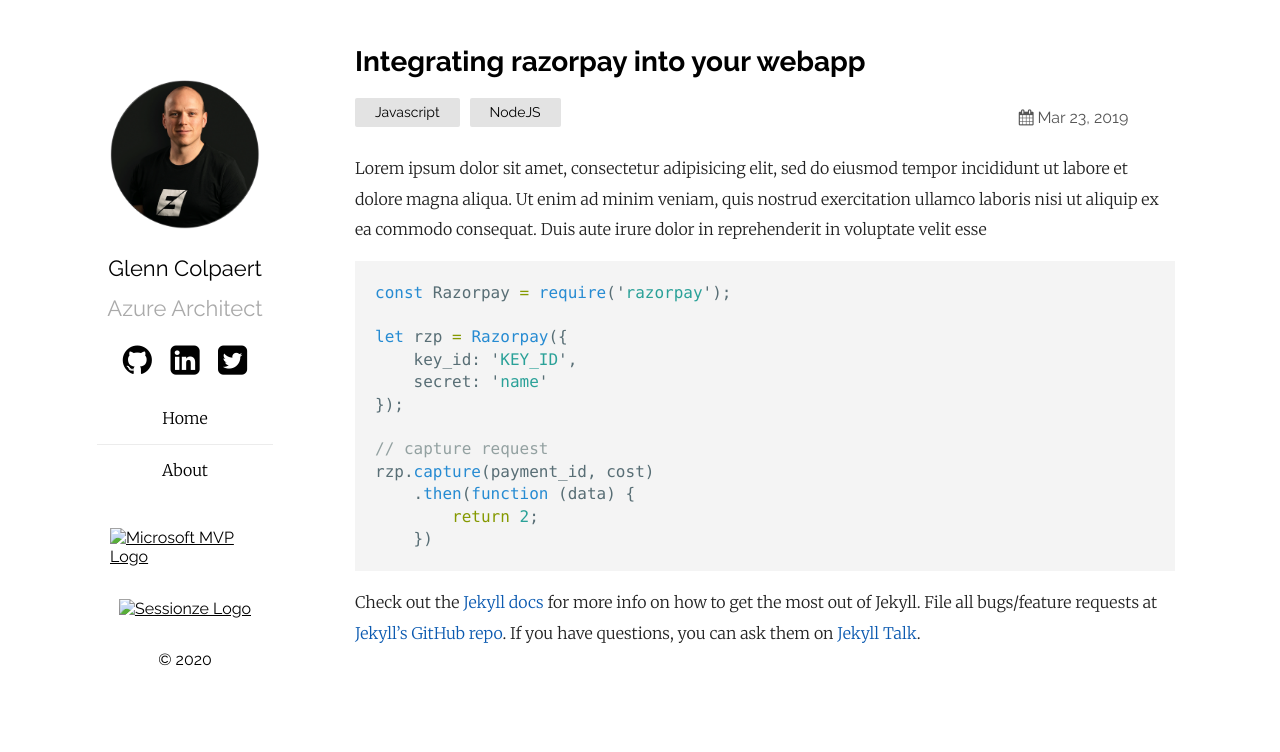
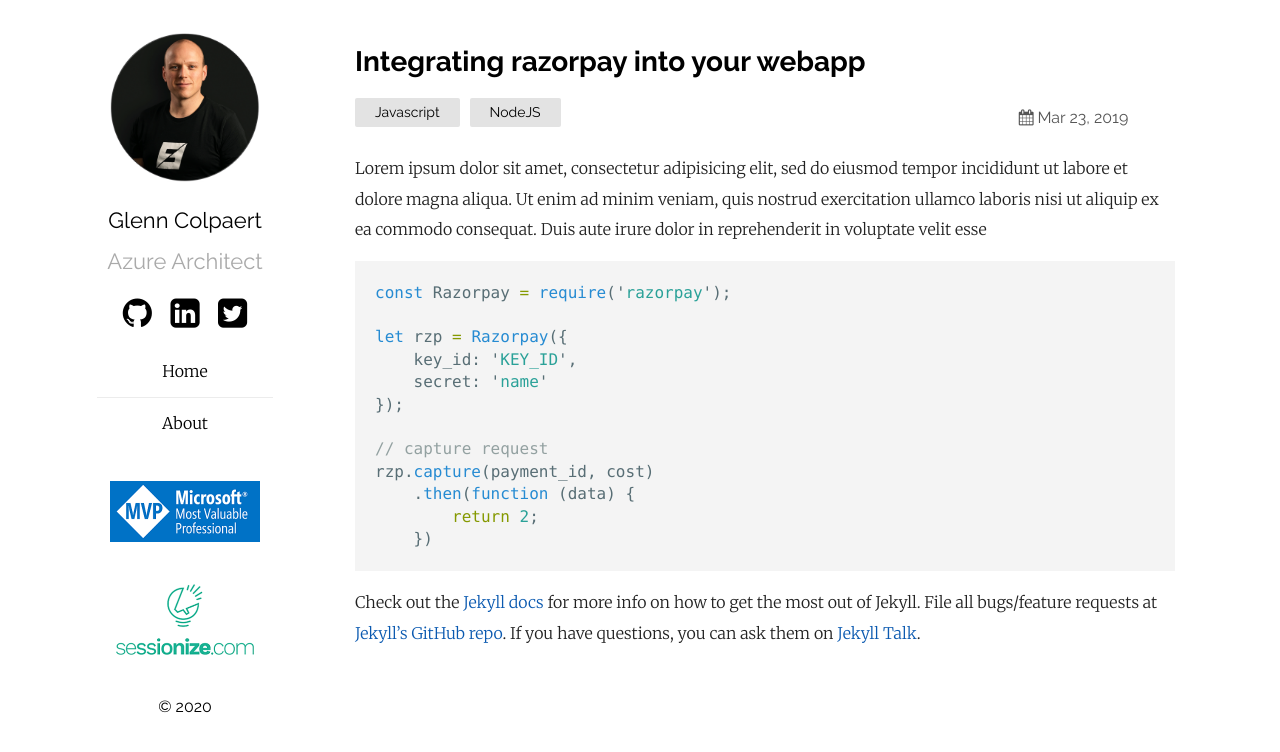
Before and after one commit to GlennColpaert/glenncolpaert.github.io, a Jekyll site: the page built from _posts/2019-03-23-welcome-to-jekyll.md, in a window 1280 px wide. Shown: the top 752 px of the page. Built offline with Jekyll 4.4.1, drawn with Linux system fonts in a browser that asks for light colours; comment, search, counter and statistics services are not loaded.

Commit message:
Update default.html

```diff
--- a/_layouts/default.html
+++ b/_layouts/default.html
@@ -49,12 +49,12 @@
 
             <p>
 				<a href="https://mvp.microsoft.com/en-us/PublicProfile/5001142" target="_blank">
-                <img src="../assets/media/logo-mvp.png" alt="Microsoft MVP Logo">
+                <img src="/assets/media/logo-mvp.png" alt="Microsoft MVP Logo">
 				</a>
             </p>
 			<p>
 				<a href="https://sessionize.com/glenn-colpaert/" target="_blank">
-                <img src="../assets/media/logo-sessionize.png" alt="Sessionze Logo">
+                <img src="/assets/media/logo-sessionize.png" alt="Sessionze Logo">
 				</a>
             </p>
 
```
